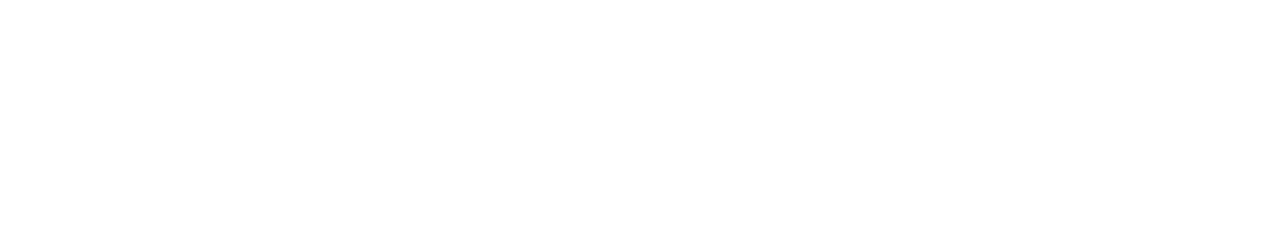
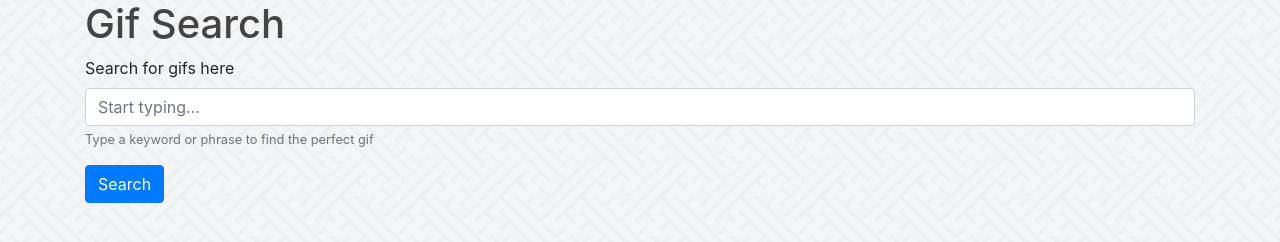
Before and after one commit to DimiGod/gifSearchEngine, a plain HTML site: page index.html in a window 1280 px wide. Drawn offline with nearby package versions, Linux system fonts and the light colour scheme.

Commit message:
added basic css elements, html container

```diff
--- a/assets/css/style.css
+++ b/assets/css/style.css
@@ -0,0 +1,7 @@
+body {
+    background-image: url("../images/interlaced2.png");
+}
+
+.container h1 {
+    color:#444;
+}
--- a/index.html
+++ b/index.html
@@ -8,6 +8,17 @@
     <link rel="stylesheet" href="assets/css/style.css">
 </head>
 <body>
-
+    <!-- Title, Search Bar and Button Container -->
+    <div class= "container">
+        <h1>Gif Search</h1>
+    <form>
+            <div class="form-group">
+              <label for="exampleInputSearch">Search for gifs here</label>
+              <input type="phrase" class="form-control" id="exampleInputSearch" aria-describedby="searchHelp" placeholder="Start typing...">
+              <small id="searchHelp" class="form-text text-muted">Type a keyword or phrase to find the perfect gif</small>
+            </div>
+            <button type="search" class="btn btn-primary">Search</button>
+    </form>
+    </div>
 </body>
 </html>
```
Also changed, not shown: assets/images/interlaced2.png (added).
